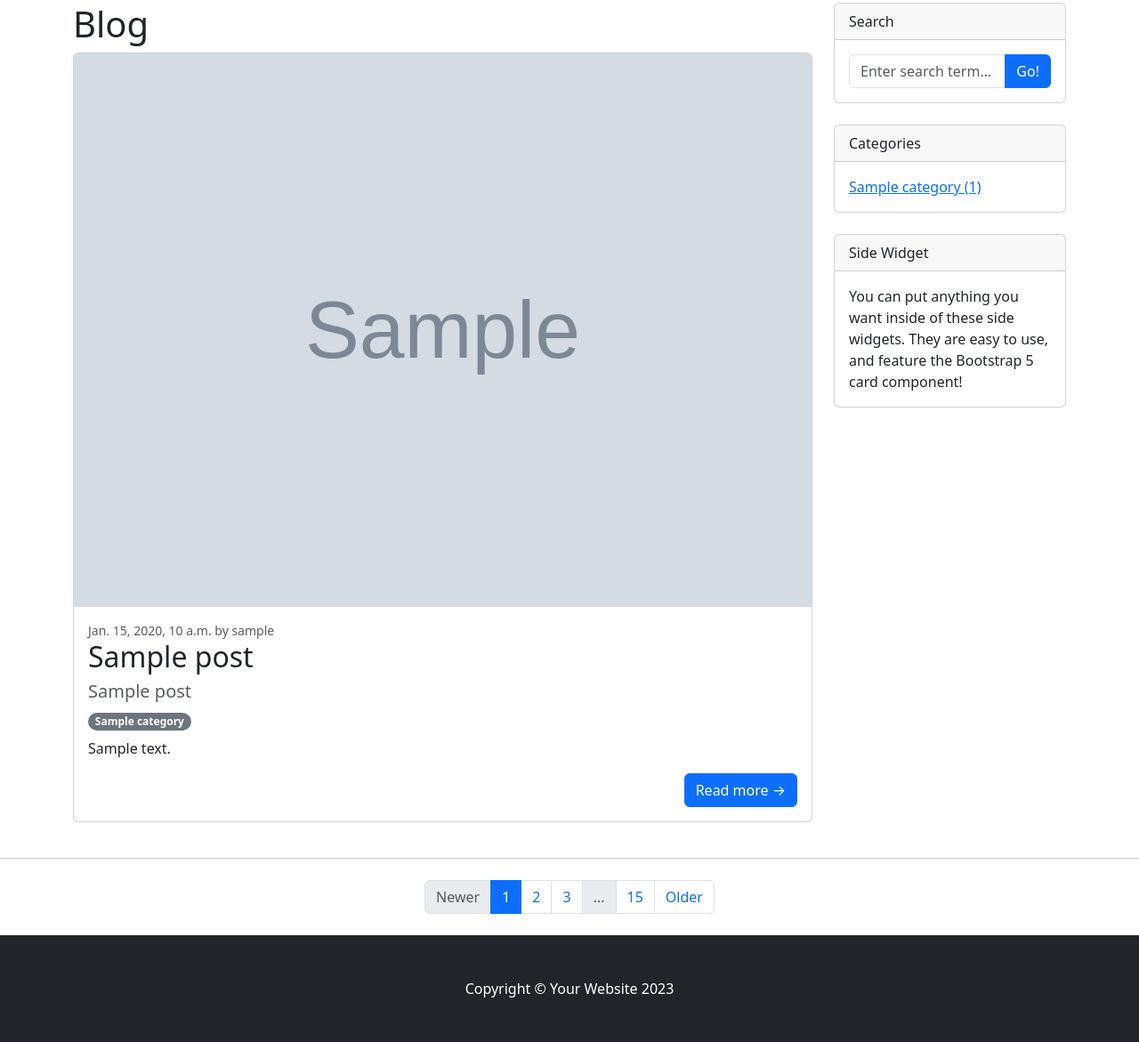
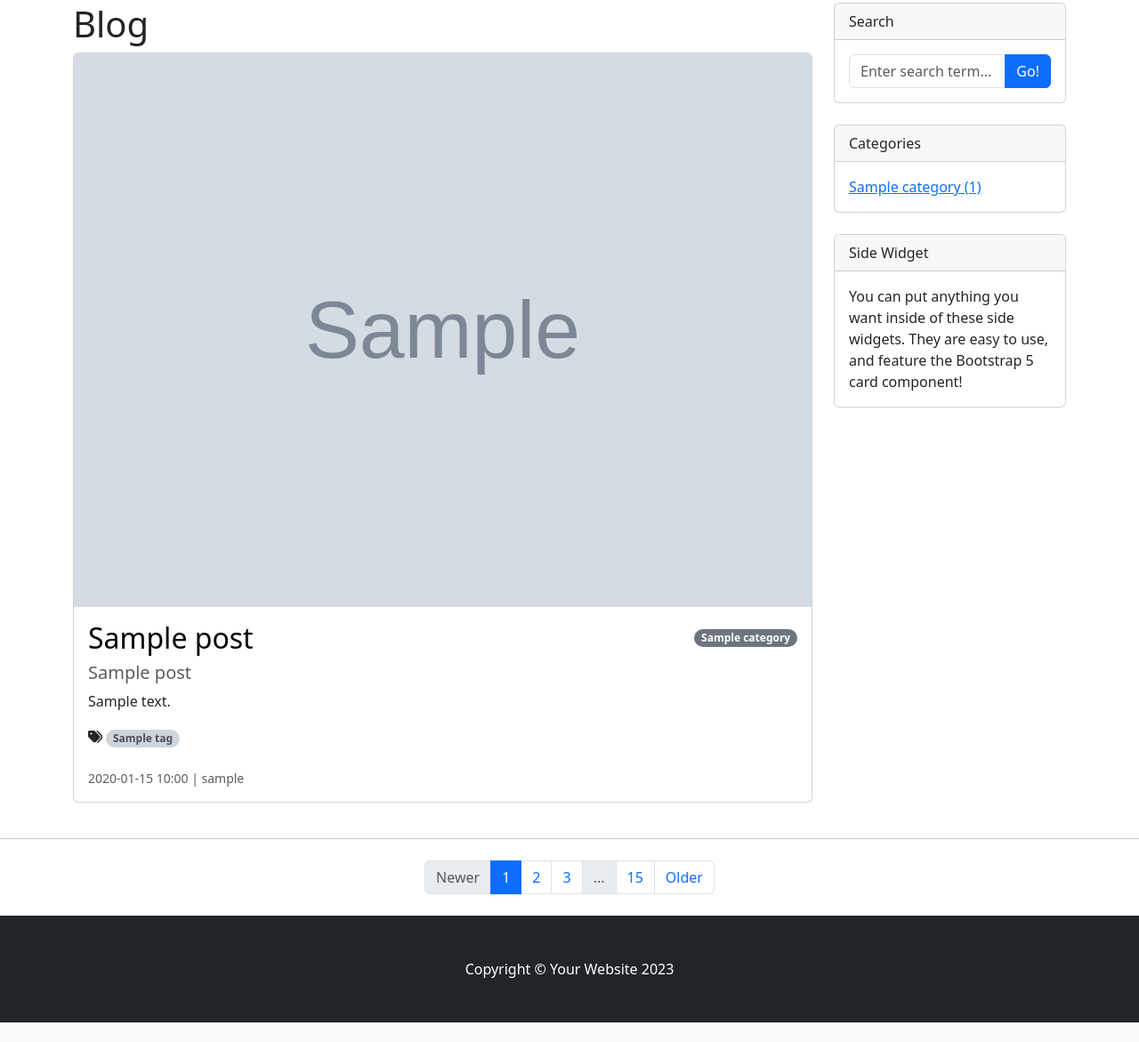
Before and after one commit to Lyainc/do-it-django, a Django app: page /blog/ in a window 1280 px wide. Shown: the part 69-1240 px from the top of the page at 89% size. After the commit the page ends 1218 px from the top, so only its background shows below. Run offline with Django 4.2, Linux system fonts and the light colour scheme; tables that the repository leaves empty hold one stand-in row (values such as "Sample post"); grey boxes marked "Sample" are stand-in pictures; some libraries are stand-ins or nearby versions.

Commit message:
포스트 리스트 태그 추가 및 디자인 변경

```diff
--- a/blog/templates/blog/post_list.html
+++ b/blog/templates/blog/post_list.html
@@ -11,14 +11,23 @@
             <a href="#!"><img class="card-img-top" src="https:/picsum.photos/seed/{{ p.id }}/800/200" alt="{{ p }} head image"></a>
             {% endif %}
             <div class="card-body">
-                <div class="small text-muted">{{ p.created_at }} by {{ p.author }}</div>
-                <h2 class="card-title">{{ p.title }}</h2>
+                <div class="d-flex justify-content-between align-items-center">
+                    <a href="{{ p.get_absolute_url }}" style="text-decoration-line: none; color: black;"><h2 class="card-title">{{ p.title }}</h2></a>
+                    <h3 class="badge text-bg-secondary rounded-pill">{{ p.category }}</h3>
+                </div>
                 {% if p.subtitle %}
                     <h5 class="text-muted">{{ p.subtitle }}</h5>
                 {% endif %}
-                <h3 class="badge text-bg-secondary rounded-pill">{{ p.category }}</h3>
                 <p class="card-text">{{ p.content | truncatewords:40 }}</p>
-                <a class="btn btn-primary float-end" href="{{ p.get_absolute_url }}">Read more →</a>
+                {% if p.tags.exists %}
+                    <i class="fas fa-solid fa-tags"></i>
+                    {% for tag in p.tags.all %}
+                        <a href="{{ tag.get_absolute_url }}"><span class="badge bg-dark-subtle text-dark-emphasis rounded-pill">{{ tag }}</span></a>
+                    {% endfor %}
+                    </br>
+                    </br>
+                {% endif %}
+                <div class="small text-muted">{{ p.created_at | date:"Y-m-d H:i" }} | {{ p.author }}</div>
             </div>
         </div>
         {% endfor %}
```
Also changed, not shown: blog/tests.py (+14 -1 lines).
